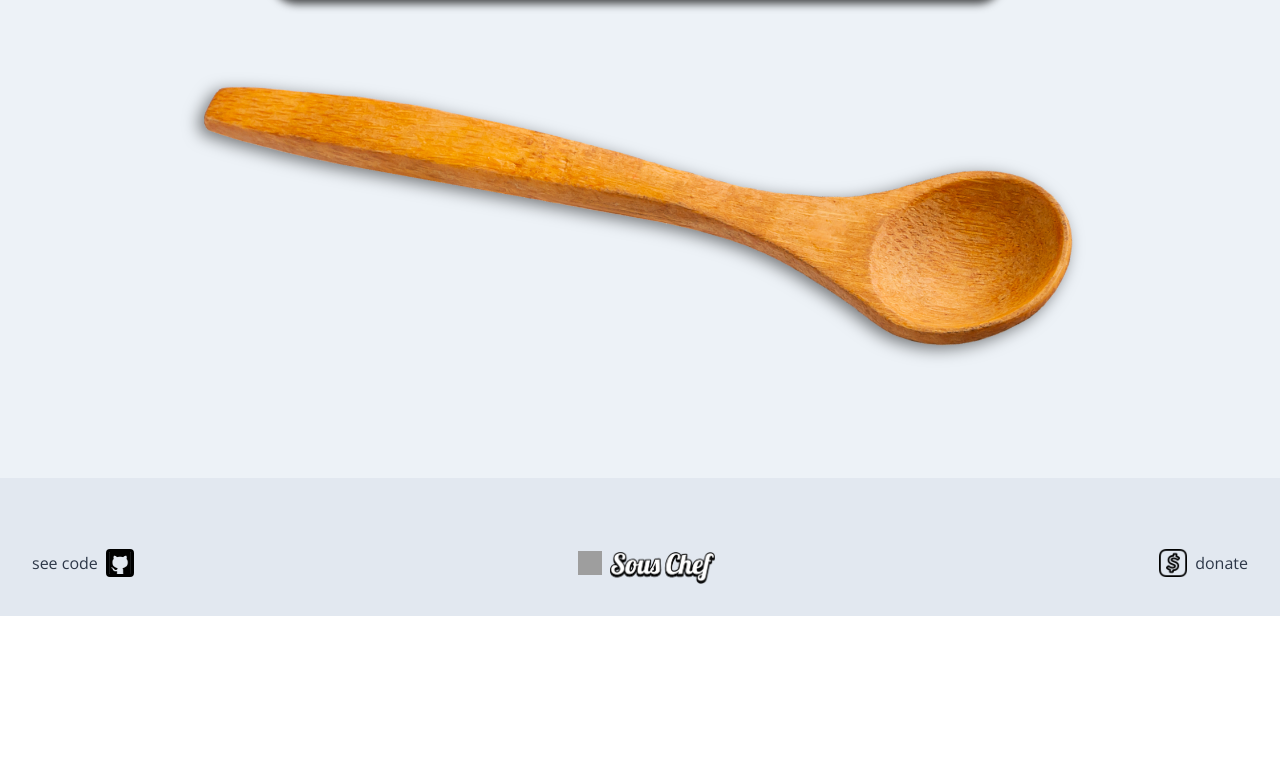
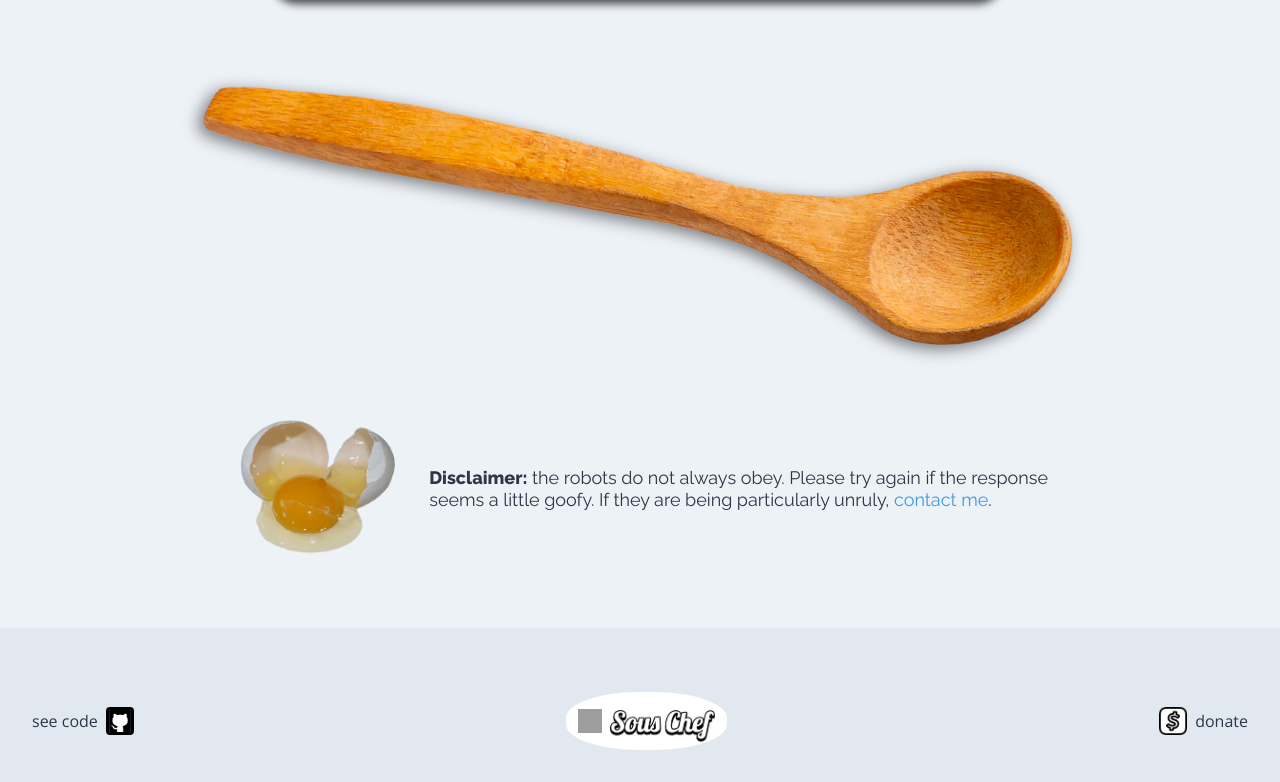
Before and after one commit to lemonphresh/groceryGPT, a React (Create React App) app: page / in a window 1280 px wide. Shown: the part 1353-2135 px from the top of the page. Before the commit the page ends 1969 px from the top, so only its background shows below. Built offline with nearby package versions, Linux system fonts and the light colour scheme; grey boxes are pictures that could not be loaded.

Commit message:
add cracked egg and disclaimer

```diff
--- a/src/organisms/Footer.jsx
+++ b/src/organisms/Footer.jsx
@@ -19,13 +19,21 @@ const Footer = () => (
       <Text display={['none', 'block']} marginRight="8px">
         see code
       </Text>
-      <Box border="3px black solid" borderRadius={['8px', '4px']}>
+      <Box
+        border="3px black solid"
+        backgroundColor={theme.colors.white}
+        borderRadius={['8px', '4px']}
+      >
         <Image aria-hidden height={['42px', '22px']} src={GitHub} width={['42px', '22px']} />
       </Box>
     </Link>
-    <SousChefLogo stackOnMobile={false} />
+    <Box backgroundColor={theme.colors.white} paddingX="12px" paddingY="8px" borderRadius="45%">
+      <SousChefLogo stackOnMobile={false} />
+    </Box>
     <Link alignItems="center" display="flex" href="https://cash.app/$lemonlikesgirls/5.00">
-      <Image aria-hidden height={['44px', '28px']} src={Cashapp} width={['44px', '28px']} />
+      <Box backgroundColor={theme.colors.white} borderRadius={['16px', '8px']}>
+        <Image aria-hidden height={['44px', '28px']} src={Cashapp} width={['44px', '28px']} />
+      </Box>
       <Text display={['none', 'block']} marginLeft="8px">
         donate
       </Text>
--- a/src/organisms/MealPrepResponse.jsx
+++ b/src/organisms/MealPrepResponse.jsx
@@ -25,7 +25,7 @@ const MealPrepResponse = ({ error, loading, response }) => {
       flexDirection="column"
       id="meal-prep-response"
       marginY="24px"
-      maxWidth={['100%', '95vw', '1000px']}
+      maxWidth={['100%', '95vw', '85vw', '860px']}
       minHeight="90px"
       padding={['16px', '24px', '40px', '64px']}
       position="relative"
--- a/src/pages/MealPrepIntake.jsx
+++ b/src/pages/MealPrepIntake.jsx
@@ -1,10 +1,11 @@
 import React, { useEffect, useState } from 'react';
-import { Flex, Heading, Image } from '@chakra-ui/react';
+import { Flex, Heading, Image, Link } from '@chakra-ui/react';
 import axios from 'axios';
 import theme from '../theme';
 import { MealPrepIntakeForm, MealPrepResponse } from '../organisms';
 import { MealPrepIntakeFormContextProvider } from '../contexts/useMealPrepIntakeValues/useMealPrepIntakeValues';
 import WoodenSpoon from '../assets/woodenspoon.png';
+import CrackedEgg from '../assets/cracked_egg.png';
 
 const App = () => {
   const [response, setResponse] = useState();
@@ -86,6 +87,35 @@ const App = () => {
           src={WoodenSpoon}
           width="100%"
         />
+        <Flex
+          alignItems="center"
+          flexDirection={['column-reverse', 'row']}
+          maxWidth={['100%', '95vw', '1000px']}
+          paddingX={['16px', '24px', '40px', '64px']}
+        >
+          <Image
+            alt="A cracked egg with the egg white and yolk spilling out."
+            height="150px"
+            src={CrackedEgg}
+          />
+          <Heading
+            alignItems="center"
+            fontFamily={theme.fonts.introText}
+            fontWeight="normal"
+            fontSize="18px"
+            justifyContent="center"
+            marginY={['24px', 'auto']}
+            size="md"
+          >
+            <span style={{ fontWeight: 'bold' }}>Disclaimer:</span> the robots do not always obey.
+            Please try again if the response seems a little goofy. If they are being particularly
+            unruly,{' '}
+            <Link color={theme.colors.blue[400]} href="mailto:lemon.tsx@gmail.com">
+              contact me
+            </Link>
+            .
+          </Heading>
+        </Flex>
       </Flex>
     </MealPrepIntakeFormContextProvider>
   );
```
Also changed, not shown: src/assets/cracked_egg.png (added).
